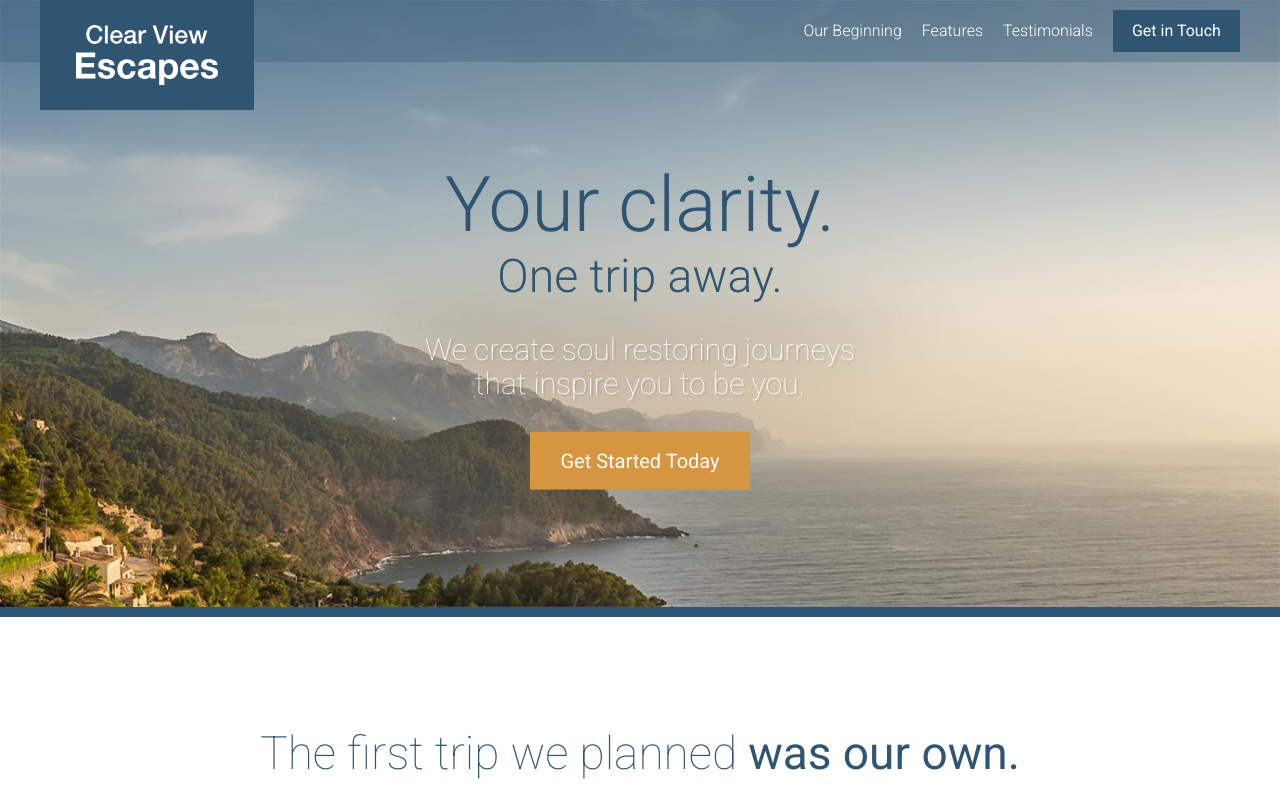
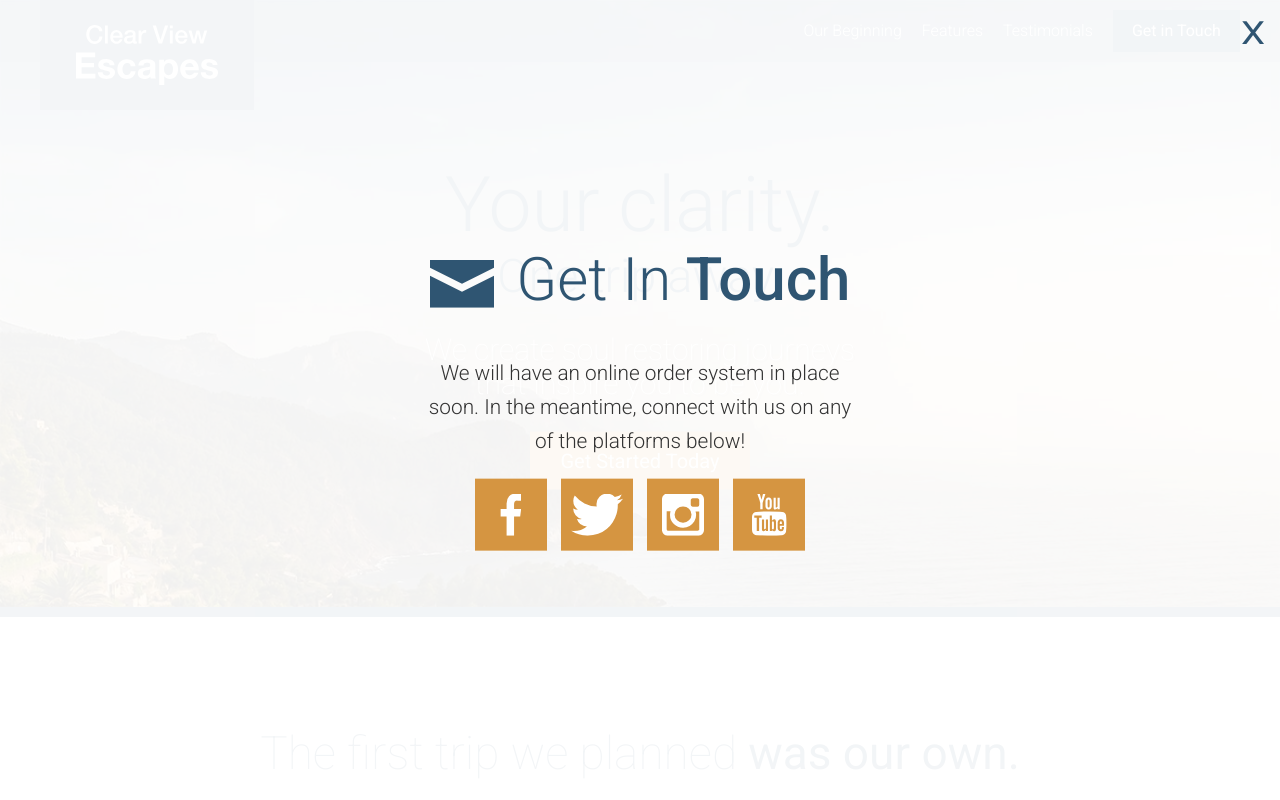
Before and after one commit to johnmilner/travel-site, a website: page app/index.html in a window 1280 px wide. Both pictures are taken after a click on the link "Get Started Today". Shown: the top 800 px of the page. Drawn offline with Linux system fonts and the light colour scheme.

Commit message:
Completed modal overlay.

```diff
--- a/app/assets/scripts/App.js
+++ b/app/assets/scripts/App.js
@@ -2,6 +2,7 @@
 import RevealOnScroll from './modules/RevealOnScroll';
 import $ from 'jquery';
 import StickyHeader from './modules/StickyHeader';
+import Modal from './modules/Modal';
 
 // mobileMenu is a new instance of the MobileMenu class
 var mobileMenu = new MobileMenu();
@@ -10,3 +11,4 @@
 new RevealOnScroll($(".feature-item"), "85%");
 new RevealOnScroll($(".testimonial"), "60%");
 var stickyHeader = new StickyHeader();
+var modal = new Modal();
--- /dev/null
+++ b/app/assets/styles/modules/_modal.css
@@ -0,0 +1,50 @@
+.modal {
+	position: fixed;
+	z-index: 5;
+	background-color: rgba(255, 255, 255, .94);
+	top: 0;
+	bottom: 0;
+	left: 0;
+	right: 0;
+	opacity: 0;
+	visibility: hidden;
+	transform: scale(1.2);
+	transition: all .3s ease-out;
+
+	&--is-visible {
+		opacity: 1;
+		visibility: visible;
+		transform: scale(1);
+	}
+
+	&__inner {
+		position: absolute;
+		width: 100%;
+		top: 50%;
+		transform: translateY(-50%);
+	}
+
+	&__description {
+		text-align: center;
+		font-size: 1.3rem;
+		font-weight: 300;
+		line-height: 1.65;
+	}
+
+	&__close {
+		position: absolute;
+		top: 15px;
+		right: 15px;
+		font-size: 2rem;
+		transform: scaleX(1.2);
+		transform-origin: 100% 0;
+		color: $mainBlue;
+		cursor: pointer;
+
+		&:hover {
+			color: $mainOrange;
+		}
+	}
+
+
+}
--- a/app/assets/styles/modules/_section-title.css
+++ b/app/assets/styles/modules/_section-title.css
@@ -13,6 +13,11 @@
 
   &--blue {
     color: $mainBlue;
+  }
+
+  &--less-margin {
+    margin-bottom: 1.3rem;
+    margin-top: 0;
   }
 
   &__icon {
--- /dev/null
+++ b/app/assets/styles/modules/_social-icons.css
@@ -0,0 +1,25 @@
+.social-icons {
+	text-align: center;
+
+	&__icon {
+		background-color: $mainOrange;
+		display: inline-block;
+		margin: 0 5px 5px 5px;
+		width: 33%;
+		height: 72px;
+		position: relative;
+
+		@mixin atSmall {
+			width: 72px;
+			margin: 0 5px;
+		}
+
+		.icon {
+			display: block;
+			position: absolute;
+			top: 50%;
+			left: 50%;
+			transform: translate(-50%, -50%);
+		}
+	}
+}
--- a/app/assets/styles/modules/_wrapper.css
+++ b/app/assets/styles/modules/_wrapper.css
@@ -8,6 +8,10 @@
 
   &--medium {
     max-width: 976px;
+  }
+
+  &--narrow {
+    max-width: 470px;
   }
 
   &--no-padding-until-medium {
--- a/app/assets/styles/styles.css
+++ b/app/assets/styles/styles.css
@@ -17,3 +17,5 @@
 @import "modules/_site-footer";
 @import "modules/_site-header";
 @import "modules/_primary-nav";
+@import "modules/_modal";
+@import "modules/_social-icons";
--- a/app/index.html
+++ b/app/index.html
@@ -24,7 +24,7 @@
 
       <div class="site-header__menu-content">
         <div class="site-header__btn-container">
-          <a href="#" class="btn">Get in Touch</a>
+          <a href="#" class="btn open-modal">Get in Touch</a>
         </div>
         <nav class="primary-nav primary-nav--pull-right">
           <ul>
@@ -51,7 +51,7 @@
         <h1 class="large-hero__title">Your clarity.</h1>
         <h2 class="large-hero__subtitle">One trip away.</h2>
         <p class="large-hero__description">We create soul restoring journeys that inspire you to be you.</p>
-        <p><a href="#" class="btn btn--orange btn--large">Get Started Today</a></p>
+        <p><a href="#" class="btn btn--orange btn--large open-modal">Get Started Today</a></p>
       </div>
     </div>
   </div>
@@ -167,9 +167,28 @@
 
   <footer class="site-footer">
     <div class="wrapper">
-      <p><span class="site-footer__text">Copyright &copy; 2016 Clear View Escapes. All rights reserved.</span> <a href="#" class="btn btn--orange">Get in Touch</a></p>
+      <p><span class="site-footer__text">Copyright &copy; 2016 Clear View Escapes. All rights reserved.</span> <a href="#" class="btn btn--orange open-modal">Get in Touch</a></p>
     </div>
   </footer>
-  <script src="/temp/scripts/App.js"></script>
+
+  <div class="modal">
+    <div class="modal__inner">
+        <h2 class="section-title section-title--blue section-title--less-margin"><span class="icon icon--mail section-title__icon"></span> Get In <strong>Touch</strong></h2>
+      <div class="wrapper wrapper--narrow">
+        <p class="modal__description">We will have an online order system in place soon. In the meantime, connect with us on any of the platforms below!</p>
+      </div>
+
+
+     <div class="social-icons">
+          <a href="#" class="social-icons__icon"><span class="icon icon--facebook"></span></a>
+          <a href="#" class="social-icons__icon"><span class="icon icon--twitter"></span></a>
+          <a href="#" class="social-icons__icon"><span class="icon icon--instagram"></span></a>
+          <a href="#" class="social-icons__icon"><span class="icon icon--youtube"></span></a>
+     </div>
+    </div>
+    <div class="modal__close">X</div>
+  </div>
+
+    <script src="/temp/scripts/App.js"></script>
 </body>
 </html>
--- a/app/temp/styles/styles.css
+++ b/app/temp/styles/styles.css
@@ -563,6 +563,10 @@
   max-width: 976px;
 }
 
+.wrapper--narrow {
+  max-width: 470px;
+}
+
 .wrapper--no-padding-until-medium {
   padding-left: 0;
   padding-right: 0;
@@ -883,6 +887,11 @@
 
 .section-title--blue {
   color: #2f5572;
+}
+
+.section-title--less-margin {
+  margin-bottom: 1.3rem;
+  margin-top: 0;
 }
 
 .section-title__icon {
@@ -1336,3 +1345,89 @@
     color: #fabb69;
   }
 }
+
+.modal {
+	position: fixed;
+	z-index: 5;
+	background-color: rgba(255, 255, 255, .94);
+	top: 0;
+	bottom: 0;
+	left: 0;
+	right: 0;
+	opacity: 0;
+	visibility: hidden;
+	-webkit-transform: scale(1.2);
+	        transform: scale(1.2);
+	transition: all .3s ease-out;
+
+
+}
+
+.modal--is-visible {
+  opacity: 1;
+  visibility: visible;
+  -webkit-transform: scale(1);
+          transform: scale(1);
+}
+
+.modal__inner {
+  position: absolute;
+  width: 100%;
+  top: 50%;
+  -webkit-transform: translateY(-50%);
+          transform: translateY(-50%);
+}
+
+.modal__description {
+  text-align: center;
+  font-size: 1.3rem;
+  font-weight: 300;
+  line-height: 1.65;
+}
+
+.modal__close {
+  position: absolute;
+  top: 15px;
+  right: 15px;
+  font-size: 2rem;
+  -webkit-transform: scaleX(1.2);
+          transform: scaleX(1.2);
+  -webkit-transform-origin: 100% 0;
+          transform-origin: 100% 0;
+  color: #2f5572;
+  cursor: pointer;
+}
+
+.modal__close:hover {
+  color: #d59541;
+}
+
+.social-icons {
+	text-align: center;
+}
+
+.social-icons__icon {
+  background-color: #d59541;
+  display: inline-block;
+  margin: 0 5px 5px 5px;
+  width: 33%;
+  height: 72px;
+  position: relative;
+}
+
+@media (min-width: 530px) {
+
+  .social-icons__icon {
+    width: 72px;
+    margin: 0 5px;
+  }
+}
+
+.social-icons__icon .icon {
+  display: block;
+  position: absolute;
+  top: 50%;
+  left: 50%;
+  -webkit-transform: translate(-50%, -50%);
+          transform: translate(-50%, -50%);
+}
```
Also changed, not shown: app/assets/scripts/modules/Modal.js (added, +38 -0 lines), app/temp/scripts/App.js.
